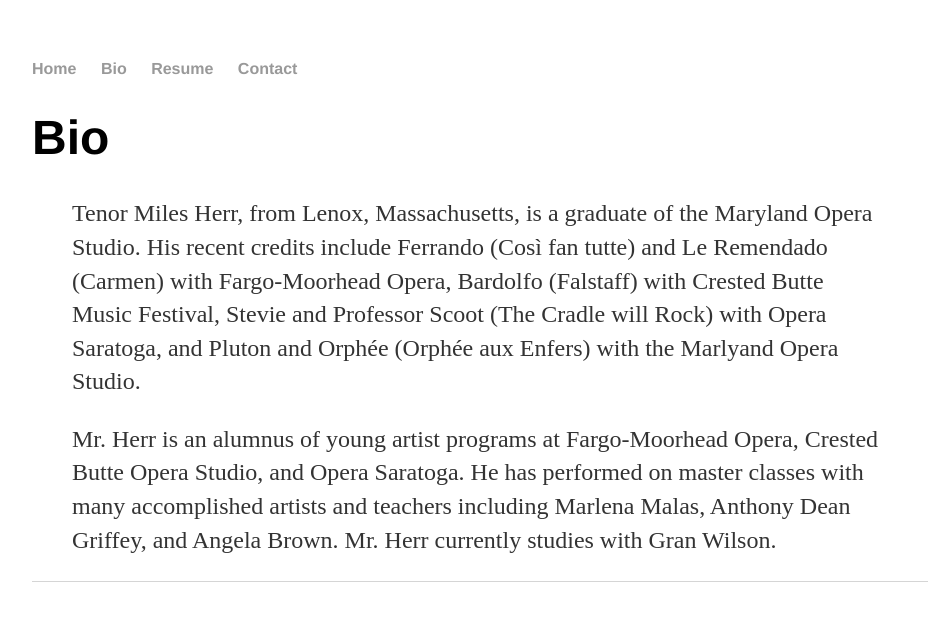
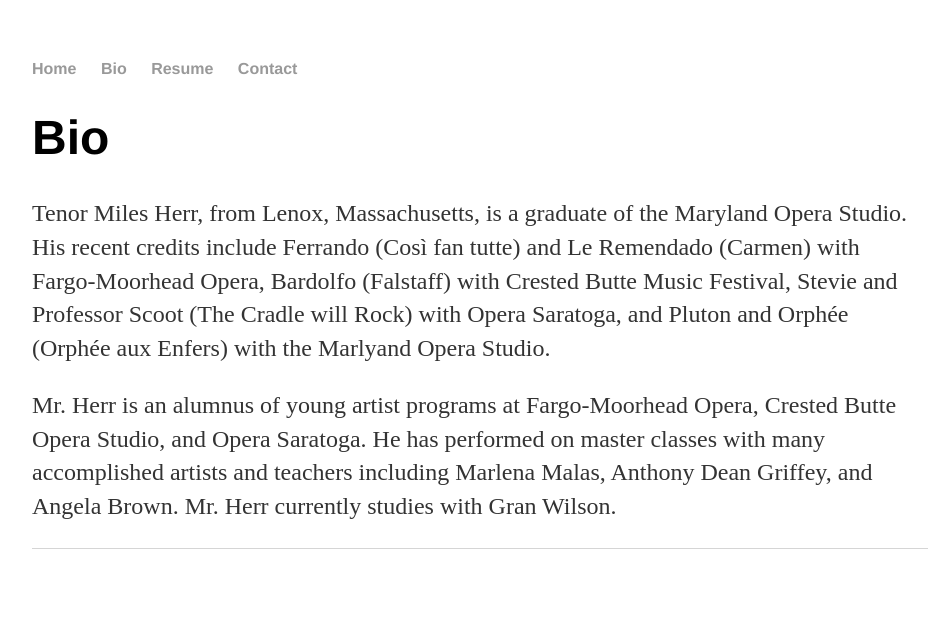
Before and after one commit to leemlb06pmi/leemlb06pmi.github.io, a Jekyll site: the page built from bio/index.html, in a window 1280 px wide. Shown: the top 621 px of the page, without its empty margins (160-1097 px from the left). Built offline with Jekyll 4.4.1, drawn with Linux system fonts in a browser that asks for light colours.

Commit message:
Update index.html

```diff
--- a/bio/index.html
+++ b/bio/index.html
@@ -4,10 +4,10 @@
 ---
 
 <h1>{{ page.title }}</h1>
-<blockquote>
+<!--<blockquote>-->
 <p>Tenor Miles Herr, from Lenox, Massachusetts, is a graduate of the Maryland Opera Studio.  His recent credits include Ferrando (Così fan tutte) and Le Remendado (Carmen) with Fargo-Moorhead Opera, Bardolfo (Falstaff) with Crested Butte Music Festival, Stevie and Professor Scoot (The Cradle will Rock) with Opera Saratoga, and Pluton and Orphée (Orphée aux Enfers) with the Marlyand Opera Studio.</p>
-</blockquote>
-<blockquote>
+<!--</blockquote>
+<blockquote>-->
 <p>Mr. Herr is an alumnus of young artist programs at Fargo-Moorhead Opera, Crested Butte Opera Studio, and Opera Saratoga.  He has performed on master classes with many accomplished artists and teachers including Marlena Malas, Anthony Dean Griffey, and Angela Brown. Mr. Herr currently studies with Gran Wilson.</p>
-</blockquote>
+<!--</blockquote>-->
   {{ content }}
```
